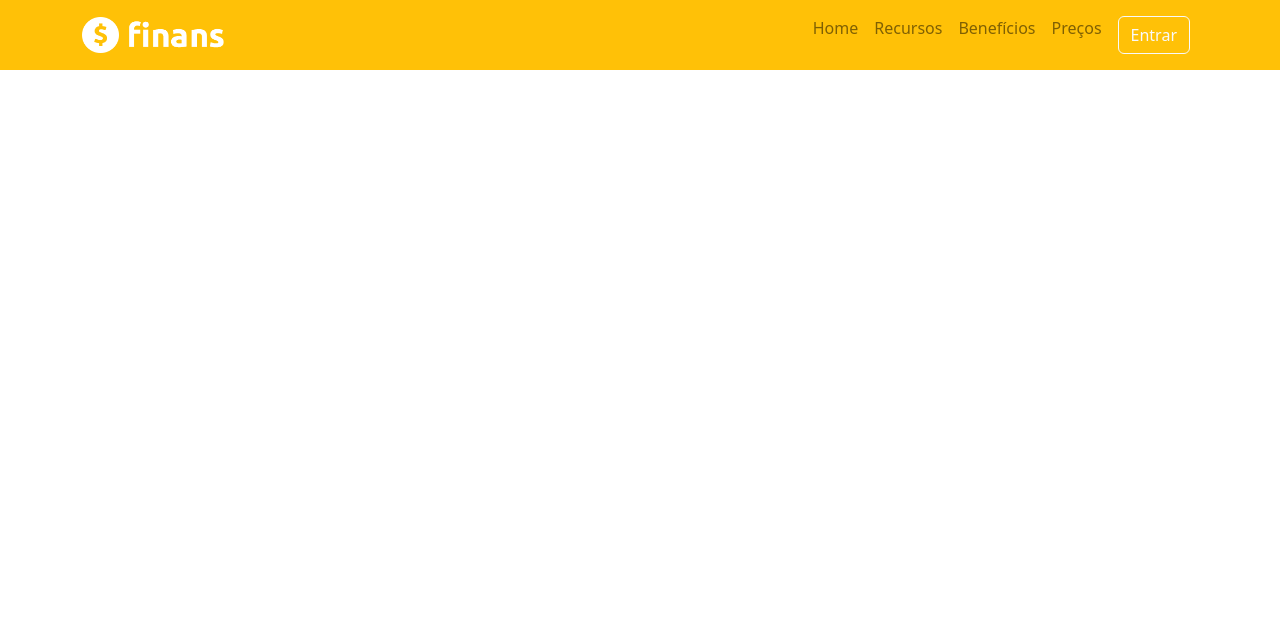
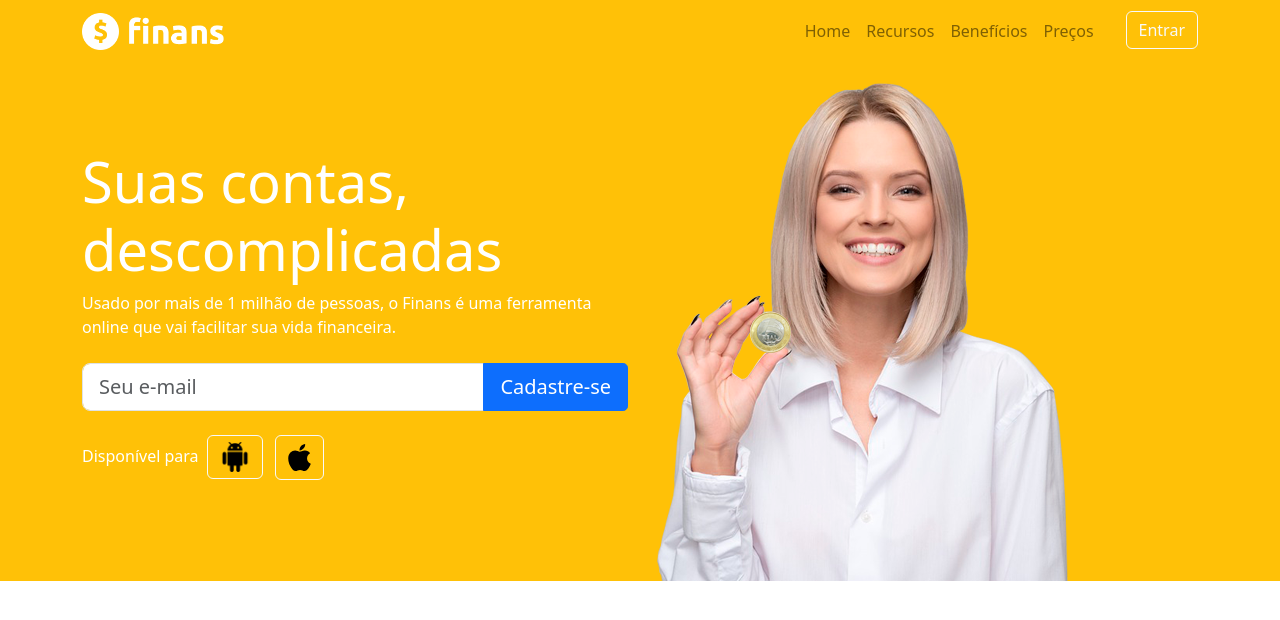
Before and after one commit to Henrique-Brendon/Finans, a plain HTML site: page index.html in a window 1280 px wide. Drawn offline with nearby package versions, Linux system fonts and the light colour scheme.

Commit message:
Finalização da home

```diff
--- a/CSS/estilo.css
+++ b/CSS/estilo.css
@@ -1,3 +1,18 @@
 .borda {
     border: 1px solid blue;
 }
+.icon-container{
+    width: 60px;
+}
+.icone-icon {
+    display: block;
+    width: 100%;
+    height: 100%;
+    background-image: url('caminho_para_seu_icone_do_facebook.png');
+    background-size: cover;
+    transition: transform 0.3s ease;
+}
+
+  .facebook-icon:hover {
+    transform: rotate(10deg);
+  }
--- a/index.html
+++ b/index.html
@@ -23,7 +23,7 @@
                 <a href="" class="navbar-brand">
                     <img src="./Img/logo.png" alt="" width="142">
                 </a>
-                <button class="navbar-toggler" data-bs-toggle="collapse" data-bs-target="#nav-target">
+                <button class="navbar-toggler" data-bs-toggle="collapse" data-bs-target="#nav-principal">
                     <span class="navbar-toggler-icon"></span>
                 </button>
                     <!-- Navegação-->
@@ -42,16 +42,46 @@
                             <a href="#" class="nav-link">Preços</a>
                         </li>
                         <li class="nav-item">
-                            <a href="#" class="nav-link">
-                                <button class="btn btn-outline-light">Entrar</button>
-                            </a>
-
+                            <a href="#" class="btn btn-outline-light ml-4">Entrar</a>
                         </li>
                     </ul>
                 </div>
             </div>
         </nav>
     </header>
+    <!-- Home-->
+    <section id="Home" class="bg-warning">
+    <div class="container">
+        <div class="row">
+           <div class="col-md-6 d-flex text-white">
+                <div class="align-self-center">
+                    <h1 class="display-4">Suas contas, descomplicadas</h1>
+                    <p>Usado por mais de 1 milhão de pessoas,
+                    o Finans é uma ferramenta online que vai facilitar sua vida financeira.</p>
+                    <form class="mt-4 mb-4">
+                        <div class="input-group input-group-lg">
+                            <input type="text" placeholder="Seu e-mail" class="form-control">
+                            <div class="input-group-append">
+                                <button class="btn btn-primary">Cadastre-se</button>
+                            </div>
+                        </div>
+                    </form>
+                    <div class="">
+                        <p>Disponível para
+                            <a href="#" class="btn btn-outline-light  ml-1"><img src="./Img/android.png" class=""  width="30"></a>
+                            <a href="#" class="btn btn-outline-light ml-2"> <img src="./Img/apple.svg"   class="" width="23"></a>
+                        </p>
+                    </div>
+
+                </div>
+           </div>
+           <div class="col-md-6 d-none d-md-block">
+                <img src="./Img/capa-mulher.png" alt="">
+           </div>
+        </div>
+    </div>
+    </section>
+    	<br><br><br><br><br><br><br><br><br><br><br><br><br>
 
 
     <!-- Optional JavaScript -->
```
Also changed, not shown: Img/android.png (added), Img/android.svg (added), Img/apple.svg (added).
